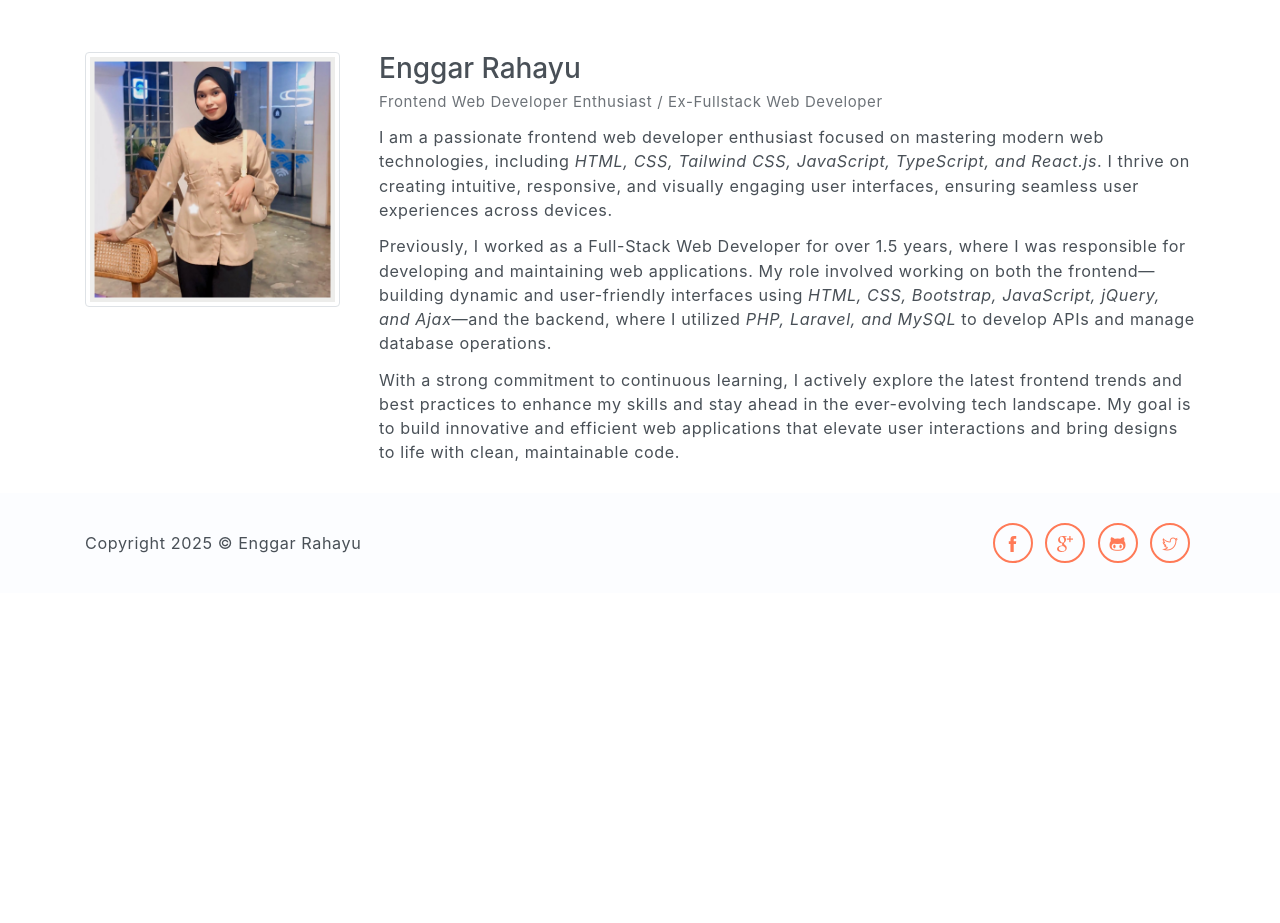
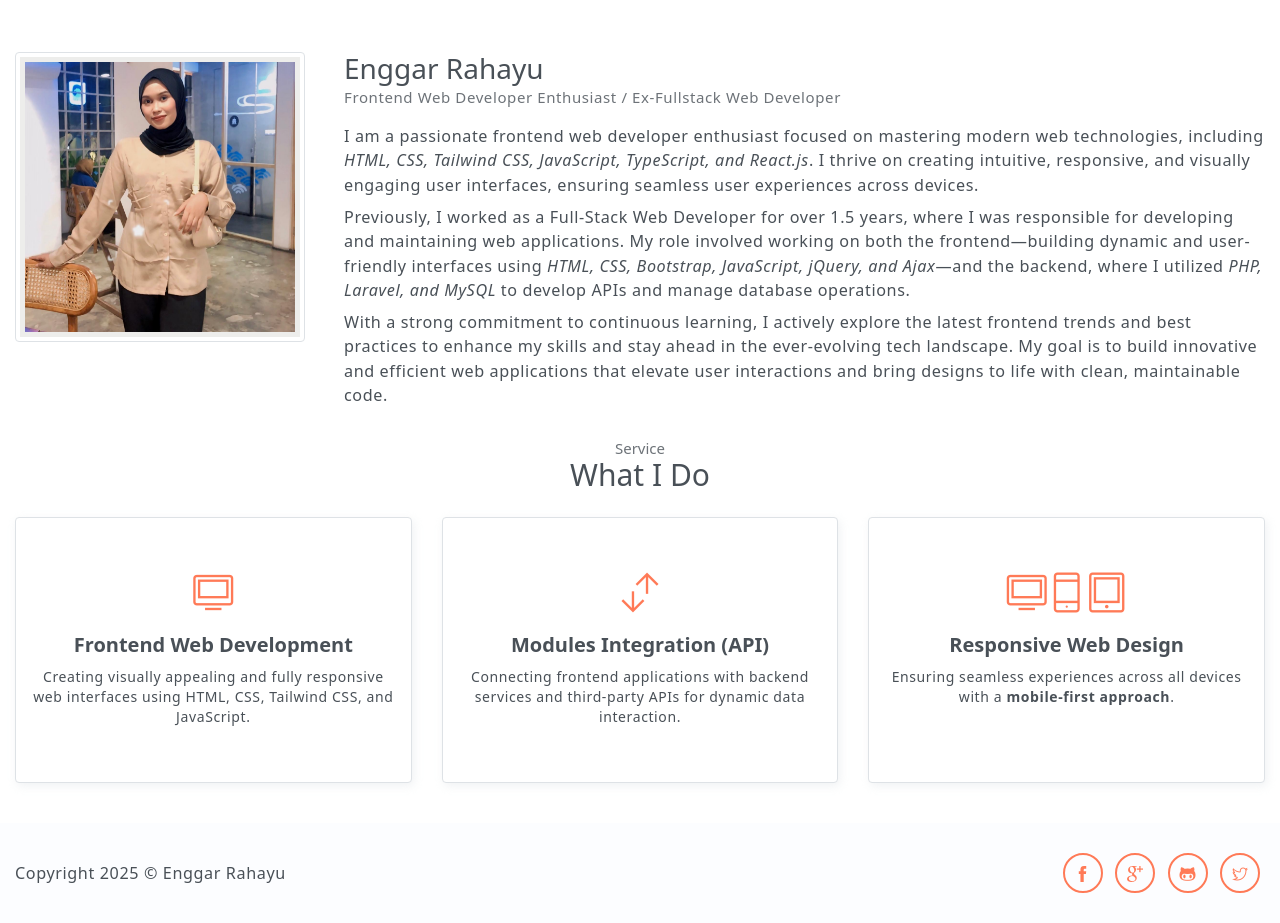
Before and after one commit to Enggarrahayu/FE-Portfolio, a website: page index.html in a window 1280 px wide. Shown: the part 780-1703 px from the top of the page. Before the commit the page ends 1373 px from the top, so only its background shows below. Drawn offline with nearby package versions, Linux system fonts and the light colour scheme.

Commit message:
feat: add service section

```diff
--- a/index.html
+++ b/index.html
@@ -11,6 +11,7 @@
     <link rel="stylesheet" href="assets/vendors/themify-icons/css/themify-icons.css">
     <!-- Bootstrap + Steller main styles -->
     <link rel="stylesheet" href="assets/css/steller.css">
+    <link href="https://unpkg.com/tailwindcss@^2/dist/tailwind.min.css" rel="stylesheet">
 </head>
 
 <body data-spy="scroll" data-target=".navbar" data-offset="40" id="home">
@@ -80,14 +81,16 @@
                 </div>
                 <div class="pl-md-4 col-md-9">
                     <h6 class="title">Enggar Rahayu</h6>
-                    <p class="subtitle">Frontend Web Developer Enthusiast / Ex-Fullstack Web Developer</p>
-                    <p>I am a passionate frontend web developer enthusiast focused on mastering modern web technologies,
+                    <p class="subtitle mb-3">Frontend Web Developer Enthusiast / Ex-Fullstack Web Developer</p>
+                    <p class="mb-2">I am a passionate frontend web developer enthusiast focused on mastering modern web
+                        technologies,
                         including <i> HTML, CSS, Tailwind CSS, JavaScript, TypeScript, and React.js</i>. I thrive on
                         creating
                         intuitive, responsive, and visually engaging user interfaces, ensuring seamless user experiences
                         across devices.
                     </p>
-                    <p>Previously, I worked as a Full-Stack Web Developer for over 1.5 years, where I was responsible
+                    <p class="mb-2">Previously, I worked as a Full-Stack Web Developer for over 1.5 years, where I was
+                        responsible
                         for developing and maintaining web applications. My role involved working on both the
                         frontend—building dynamic and user-friendly interfaces using <i>HTML, CSS, Bootstrap,
                             JavaScript,
@@ -105,6 +108,55 @@
             </div>
         </div>
     </section>
+
+    <!-- Service section -->
+    <section id="service" class="section">
+        <div class="container text-center">
+            <h6 class="subtitle">Service</h6>
+            <h6 class="section-title mb-4">What I Do</h6>
+            <div class="row">
+                <div class="col-sm-6 col-md-4 mb-4">
+                    <div class="custom-card card border d-flex flex-column h-100 ">
+                        <div class="card-body d-flex flex-column  px-3">
+                            <i class="icon ti-desktop"></i>
+                            <h5 class="font-bold text-xl mb-2">Frontend Web Development</h5>
+                            <p class="flex-grow-1 text-sm">Creating visually appealing and fully responsive web
+                                interfaces using
+                                HTML, CSS, Tailwind
+                                CSS, and JavaScript.</p>
+                        </div>
+                    </div>
+                </div>
+                <div class="col-sm-6 col-md-4 mb-4">
+                    <div class="custom-card card border d-flex flex-column h-100">
+                        <div class="card-body d-flex flex-column px-3">
+                            <i class="icon ti-exchange-vertical"></i>
+                            <h5 class="font-bold text-xl mb-2">Modules Integration (API)</h5>
+                            <p class="flex-grow-1 text-sm">Connecting frontend applications with backend services and
+                                third-party APIs for dynamic
+                                data interaction.</p>
+                        </div>
+                    </div>
+                </div>
+                <div class="col-sm-6 col-md-4 mb-4">
+                    <div class="custom-card card border d-flex flex-column h-100">
+                        <div class="card-body d-flex flex-column px-3">
+                            <div class="flex mx-auto">
+                                <i class="icon ti-desktop"></i> <i class="icon ti-mobile"></i> <i
+                                    class="icon ti-tablet"></i>
+                            </div>
+                            <h5 class="font-bold text-xl mb-2">Responsive Web Design</h5>
+                            <p class="flex-grow-1 text-sm"> Ensuring seamless experiences across all devices with a
+                                <strong>mobile-first approach</strong>.</p>
+                        </div>
+                    </div>
+                </div>
+            </div>
+
+        </div>
+    </section>
+
+    <!-- End of Sectoin -->
 
     <footer class="page-footer">
         <div class="container">
```
